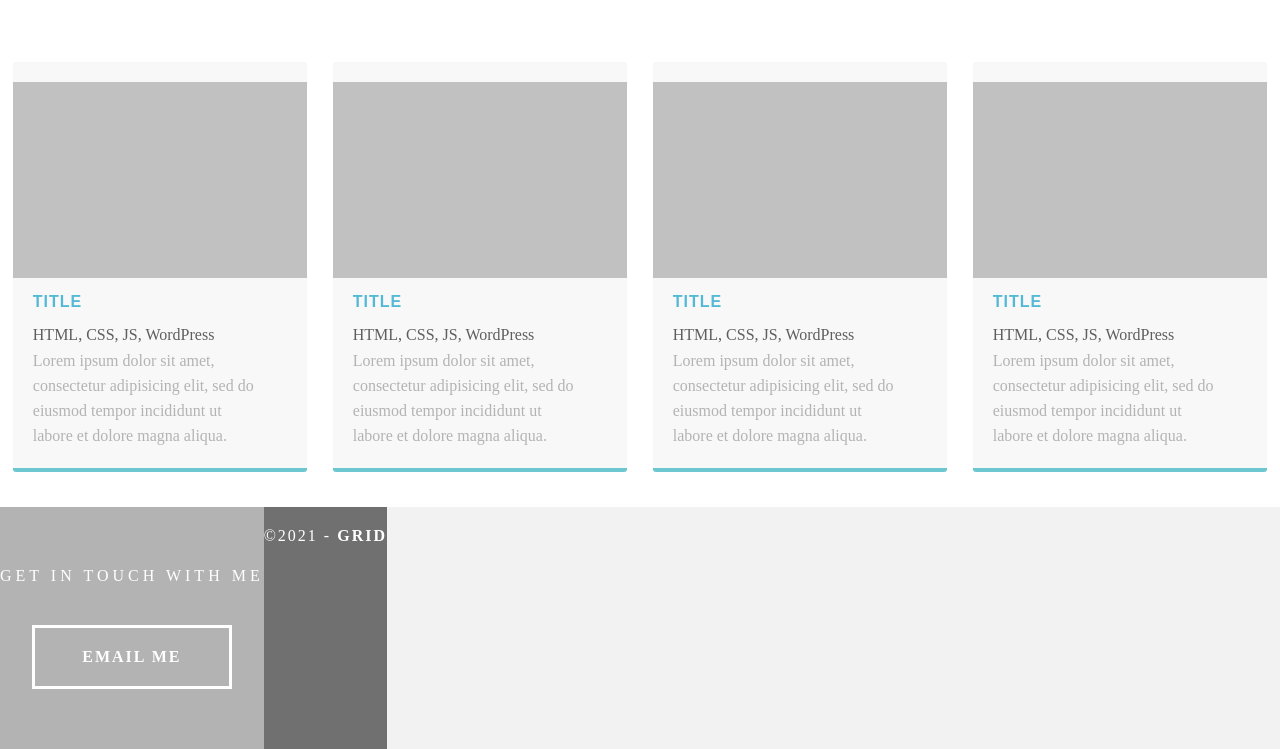
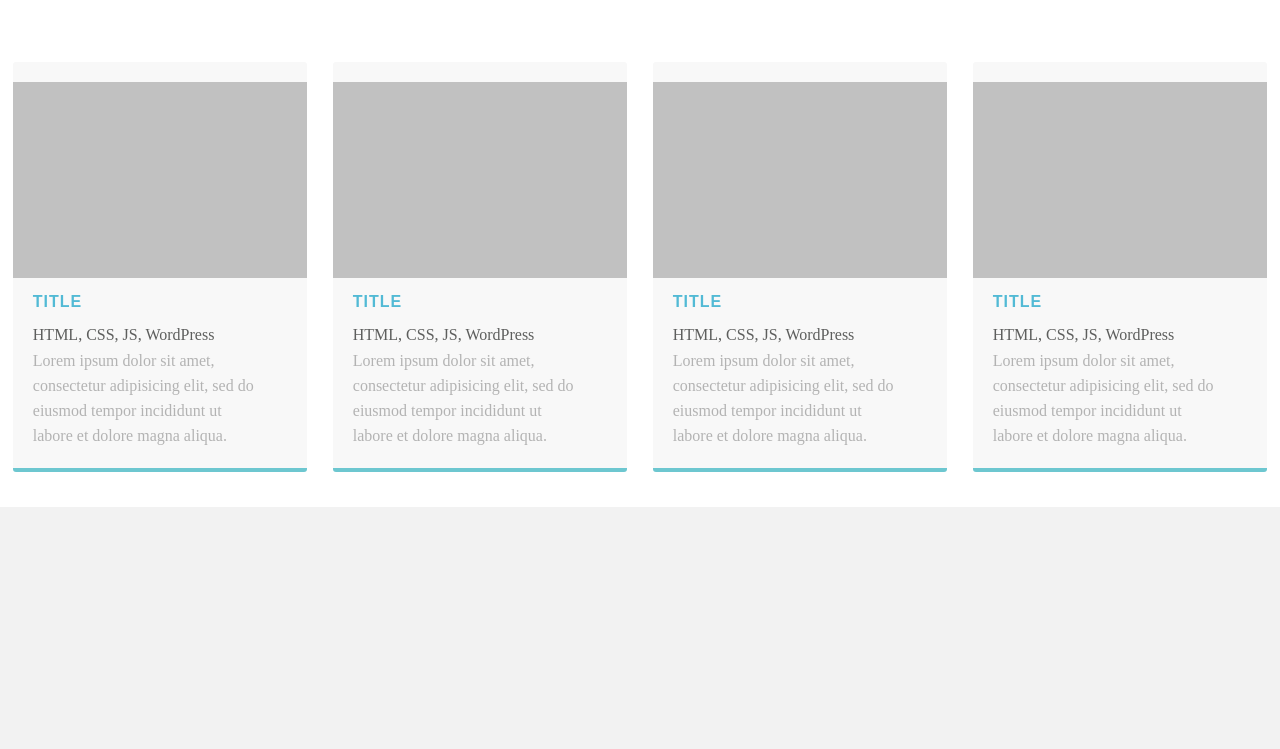
Before and after one commit to mehmetsunkur/uol-cm1040-webdev, a plain HTML site: page v1/home.html in a window 1280 px wide. Shown: the part 3225-3974 px from the top of the page. After the commit the page ends 3732 px from the top, so only its background shows below. Drawn offline with Linux system fonts and the light colour scheme.

Commit message:
disable original footer

```diff
--- a/v1/home.html
+++ b/v1/home.html
@@ -204,12 +204,16 @@
       </div>
     </div>
     <!-- Footer Section -->
-    <footer id="contact">
+
+
+
+
+    <!-- <footer id="contact">
       <p class="hero_header">GET IN TOUCH WITH ME</p>
       <div class="button">EMAIL ME </div>
-    </footer>
+    </footer> -->
     <!-- Copyrights Section -->
-    <div class="copyright">&copy;2021 - <strong>GRID</strong></div>
+    <!-- <div class="copyright">&copy;2021 - <strong>GRID</strong></div> -->
   </div>
   <!-- Main Container Ends -->
 </body>
```
